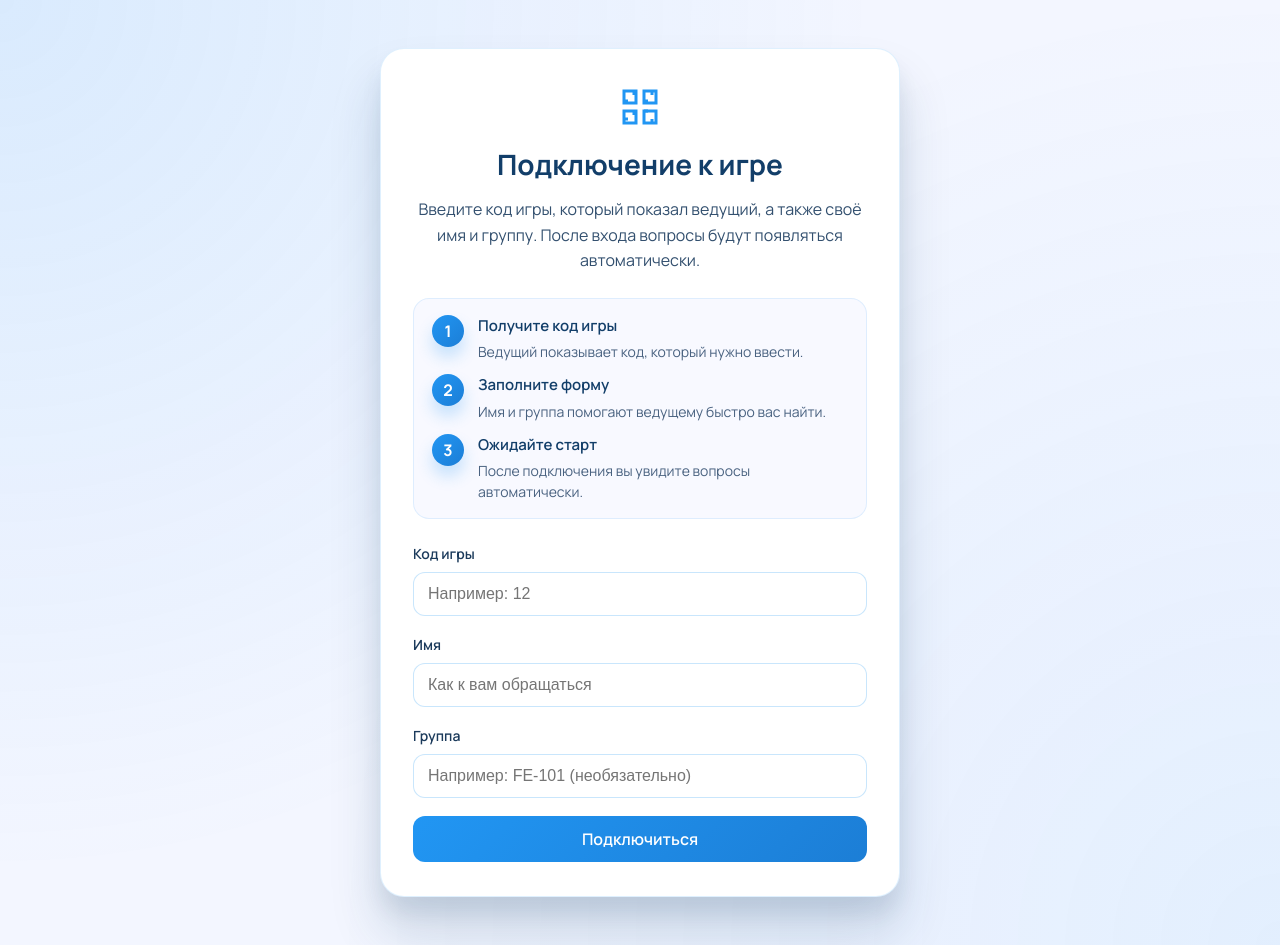
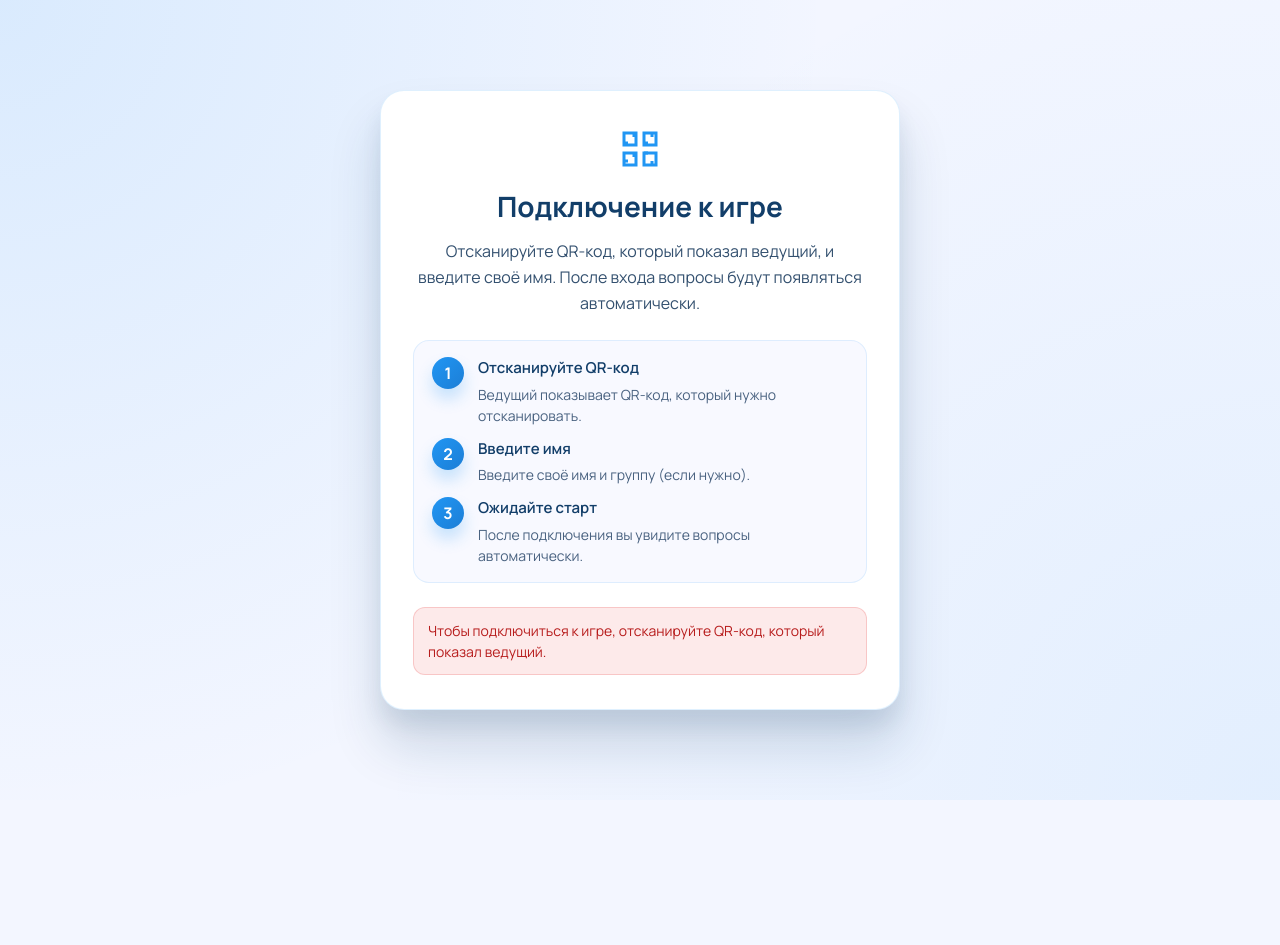
Before and after one commit to eichdmk/ansar-quiz, a React (Vite) app in the folder frontend/: page /player in a window 1280 px wide. After the commit the page ends 800 px from the top, so only its background shows below. Built offline with nearby package versions, Linux system fonts and the light colour scheme; no server answers.

Commit message:
fix leadervoard

```diff
--- a/frontend/src/pages/PlayerJoin/PlayerJoin.jsx
+++ b/frontend/src/pages/PlayerJoin/PlayerJoin.jsx
@@ -40,20 +40,9 @@ function PlayerJoin() {
   const gameIdFromUrl = searchParams.get('gameId') || ''
 
   const [form, setForm] = useState({
-    gameId: gameIdFromUrl,
     username: '',
     groupName: '',
   })
-
-  // Обновляем gameId если он изменился в URL
-  useEffect(() => {
-    if (gameIdFromUrl && gameIdFromUrl !== form.gameId) {
-      setForm((prev) => ({
-        ...prev,
-        gameId: gameIdFromUrl,
-      }))
-    }
-  }, [gameIdFromUrl, form.gameId])
 
   const avatarPalette = useMemo(
     () => ['5A6FF1', 'FF7F57', '33B679', 'A65DEB', 'FFBA08', '00B4D8'],
@@ -131,14 +120,22 @@ function PlayerJoin() {
 
   const handleSubmit = (event) => {
     event.preventDefault()
+
+    if (!gameIdFromUrl) {
+      // Показываем сообщение, что нужно отсканировать QR-код
+      return
+    }
+
     const trimmed = {
-      gameId: form.gameId.trim(),
+      gameId: gameIdFromUrl.trim(),
       username: form.username.trim(),
       groupName: form.groupName.trim(),
     }
-    if (!trimmed.gameId || !trimmed.username) {
+
+    if (!trimmed.username) {
       return
     }
+
     dispatch(joinGame(trimmed))
   }
 
@@ -149,12 +146,12 @@ function PlayerJoin() {
   const joinSteps = useMemo(
     () => [
       {
-        title: 'Получите код игры',
-        description: 'Ведущий показывает код, который нужно ввести.',
+        title: 'Отсканируйте QR-код',
+        description: 'Ведущий показывает QR-код, который нужно отсканировать.',
       },
       {
-        title: 'Заполните форму',
-        description: 'Имя и группа помогают ведущему быстро вас найти.',
+        title: 'Введите имя',
+        description: 'Введите своё имя и группу (если нужно).',
       },
       {
         title: 'Ожидайте старт',
@@ -171,7 +168,7 @@ function PlayerJoin() {
           <QRIcon />
           <h1>Подключение к игре</h1>
           <p>
-            Введите код игры, который показал ведущий, а также своё имя и группу. После входа
+            Отсканируйте QR-код, который показал ведущий, и введите своё имя. После входа
             вопросы будут появляться автоматически.
           </p>
         </div>
@@ -188,19 +185,17 @@ function PlayerJoin() {
           ))}
         </div>
 
+        {!gameIdFromUrl ? (
+          <div className={styles.error}>
+            Чтобы подключиться к игре, отсканируйте QR-код, который показал ведущий.
+          </div>
+        ) : (
           <form className={styles.form} onSubmit={handleSubmit}>
-          <label className={styles.field}>
-            <span>Код игры</span>
-            <input
-              name="gameId"
-              value={form.gameId}
-              onChange={handleChange}
-              placeholder="Например: 12"
-              inputMode="numeric"
-              required
-              disabled={isLoading}
-            />
-          </label>
+            {gameIdFromUrl && (
+              <div className={styles.gameIdInfo}>
+                <span>Подключение к игре №{gameIdFromUrl}</span>
+              </div>
+            )}
 
             <label className={styles.field}>
               <span>Имя</span>
@@ -211,6 +206,7 @@ function PlayerJoin() {
                 placeholder="Как к вам обращаться"
                 required
                 disabled={isLoading}
+                autoFocus
               />
             </label>
 
@@ -227,10 +223,11 @@ function PlayerJoin() {
 
             {error && <div className={styles.error}>{error}</div>}
 
-          <button type="submit" className={styles.primaryButton} disabled={isLoading}>
+            <button type="submit" className={styles.primaryButton} disabled={isLoading || !gameIdFromUrl}>
               {isLoading ? 'Подключаем...' : 'Подключиться'}
             </button>
           </form>
+        )}
 
         {isSuccess && !player && (
           <div className={styles.infoBox}>
--- a/frontend/src/pages/PlayerJoin/PlayerJoin.module.css
+++ b/frontend/src/pages/PlayerJoin/PlayerJoin.module.css
@@ -140,6 +140,17 @@
   background: rgba(234, 84, 85, 0.12);
   color: #b71c1c;
   font-size: 14px;
+}
+
+.gameIdInfo {
+  padding: 12px 14px;
+  border-radius: 12px;
+  background: rgba(33, 150, 243, 0.1);
+  border: 1px solid rgba(33, 150, 243, 0.2);
+  color: #1c6ed6;
+  font-size: 14px;
+  font-weight: 600;
+  text-align: center;
 }
 
 .primaryButton {
```
Lines whose indentation alone changed are shown as unchanged.
